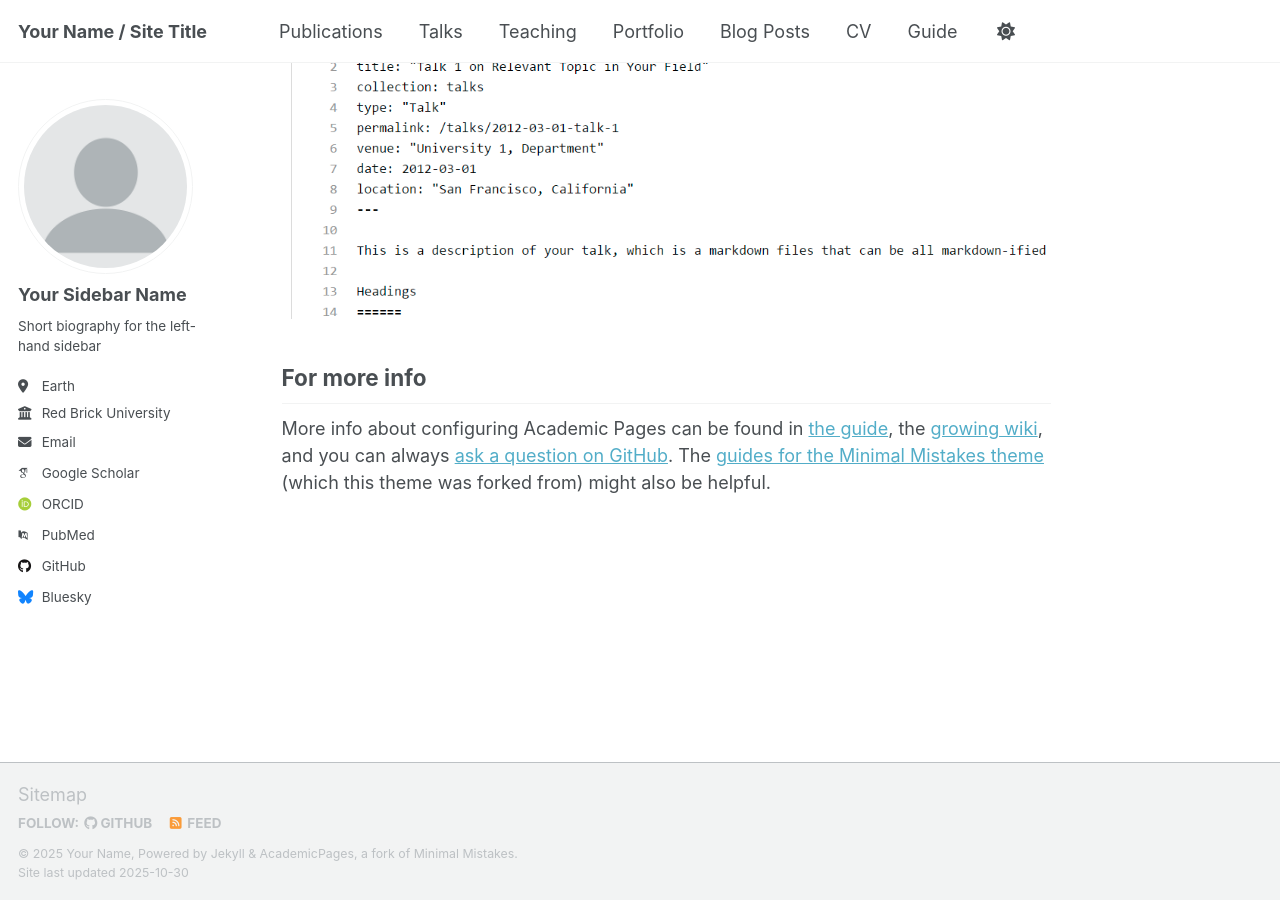
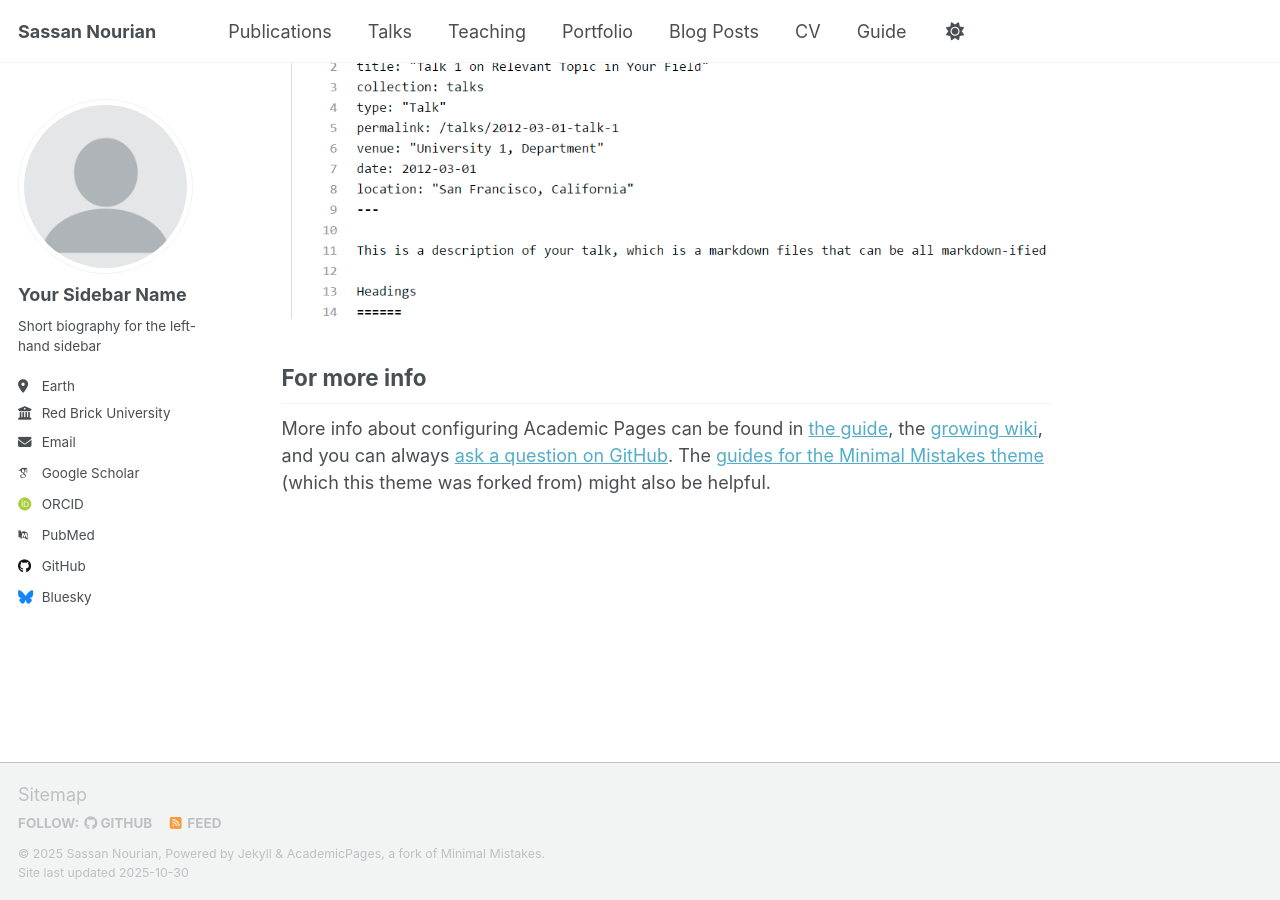
Before and after one commit to SassanTheDev/SassanTheDev.github.io, a Jekyll site: the page built from _pages/about.md, in a window 1280 px wide and 900 px high, scrolled down 2880 px. Built offline with Jekyll 4.4.1, drawn with Linux system fonts in a browser that asks for light colours; some web fonts are replaced; a script that is not in the unit is left out.

Commit message:
updated the name title

```diff
--- a/_config.yml
+++ b/_config.yml
@@ -9,11 +9,11 @@
 # Basic Site Settings
 locale                   : "en-US"
 site_theme               : "default" # Currently available options are "default", "air"
-title                    : "Your Name / Site Title"
+title                    : "Sassan Nourian"
 title_separator          : "-"
-name                     : &name "Your Name"
-description              : &description "Your Name's academic portfolio"   # Update this with a general description of your site, this is the default if not overridden by a page
-url                      : https://academicpages.github.io # The base hostname & protocol for your site e.g. "https://[your GitHub username].github.io",
+name                     : &name "Sassan Nourian"
+description              : &description "Game designer"   # Update this with a general description of your site, this is the default if not overridden by a page
+url                      : https://SassanTheDev.github.io # The base hostname & protocol for your site e.g. "https://[your GitHub username].github.io",
                                                            # or if you already have some other page hosted on Github then use "https://[your GitHub username].github.io/[Your Repo Name]"
 baseurl                  : "" # the subpath of your site, e.g. "/blog"
 repository               : "academicpages/academicpages.github.io"
```
